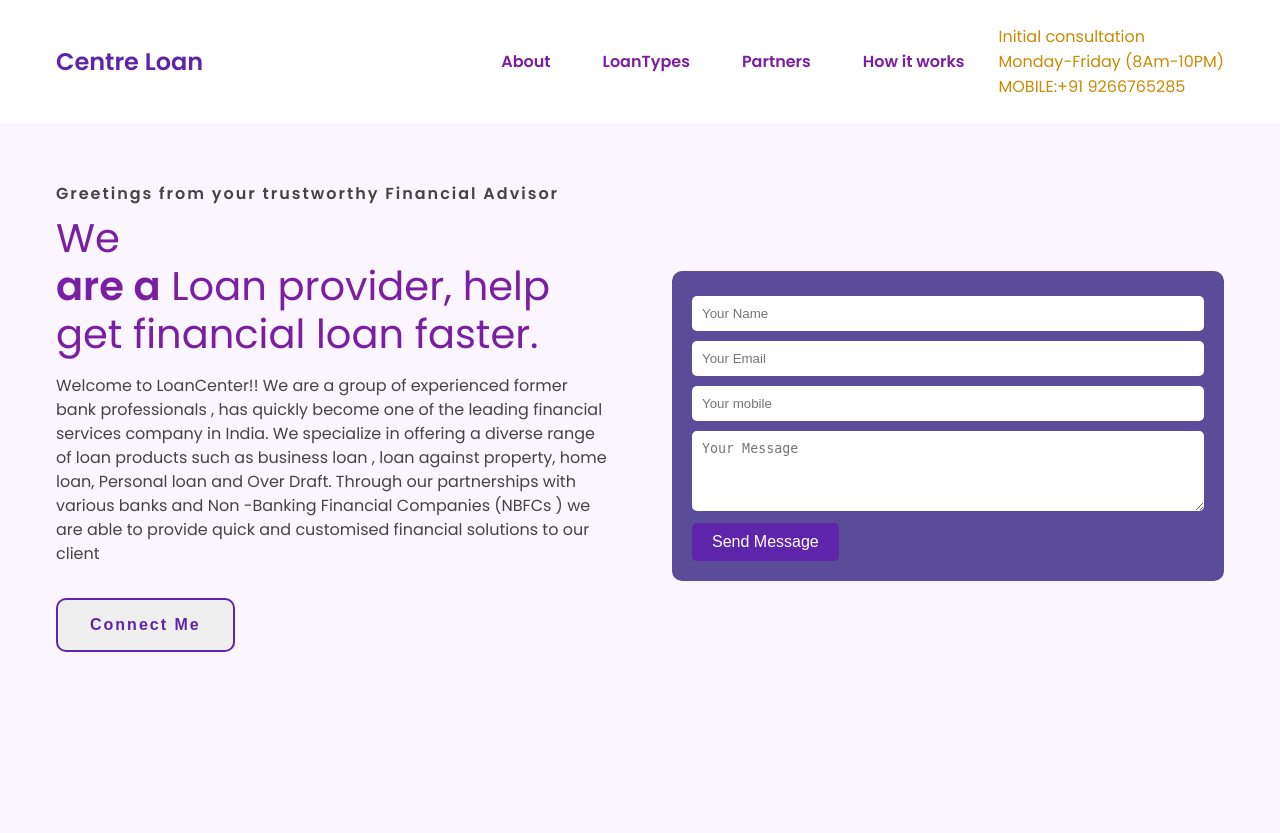
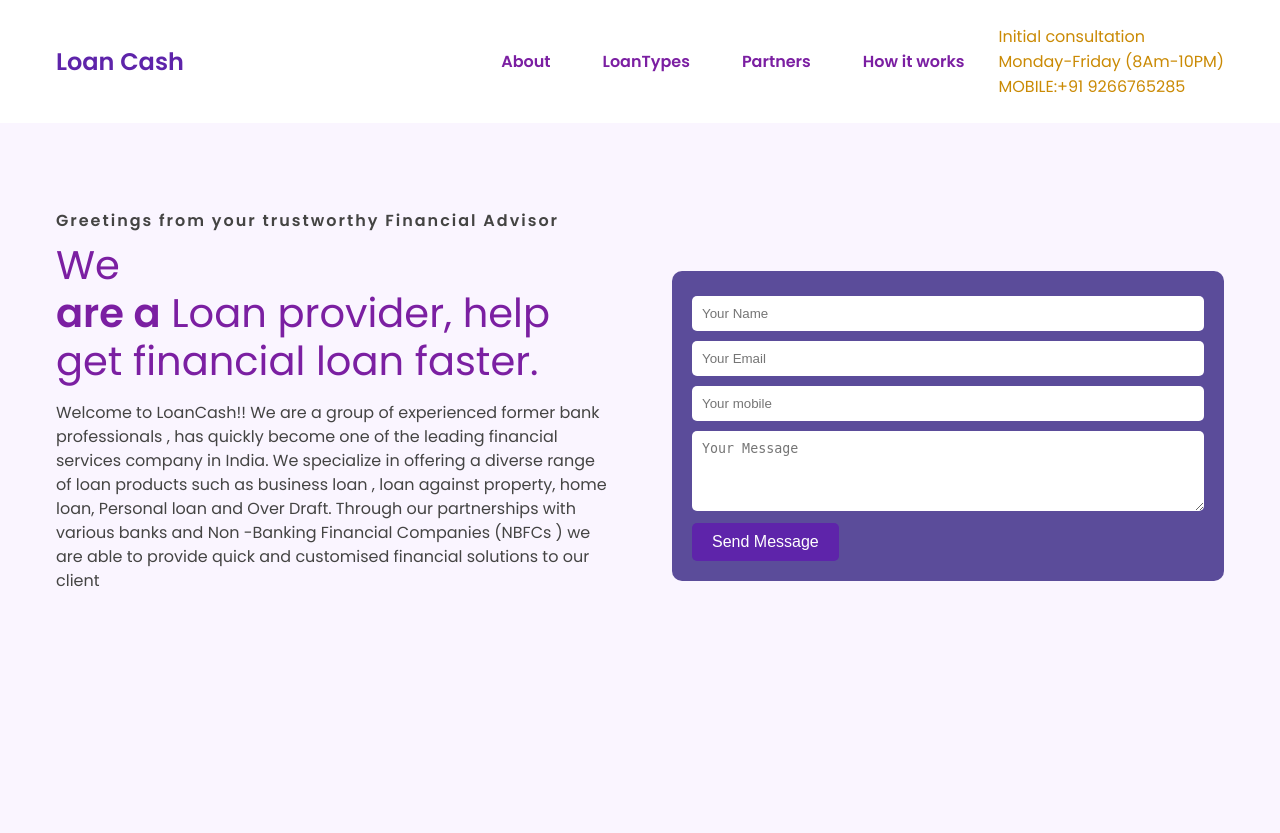
Before and after one commit to b95rkumar/loan-center-website, a Flask app: page / in a window 1280 px wide. Shown: the top 833 px of the page. Run offline with Flask 3, Linux system fonts and the light colour scheme; some libraries are stand-ins or nearby versions.

Commit message:
removed button

```diff
--- a/templates/home.html
+++ b/templates/home.html
@@ -15,7 +15,7 @@
     <!--Navbar-->
     <nav>
       <div class="nav__content">
-        <div class="logo"><a href="#">Centre Loan</a></div>
+        <div class="logo"><a href="#">Loan Cash</a></div>
         <label for="check" class="checkbox">
           <i class="ri-menu-line"></i>
         </label>
@@ -45,14 +45,16 @@
             We<span><br />are a</span> Loan provider, help get financial loan faster.
           </h1>
           <p class="description">
-            Welcome to LoanCenter!! We are a group of experienced former bank professionals , has quickly become one of the leading financial services company in India.
+            Welcome to LoanCash!! We are a group of experienced former bank professionals , has quickly become one of the leading financial services company in India.
             We specialize in offering a diverse range of loan products such as business loan , loan against property, home loan, Personal loan and Over Draft. Through our partnerships with various banks and Non -Banking Financial Companies (NBFCs )
             we are able to provide quick and customised financial solutions to our client
           </p>
-          <div class="action__btns">
 
-            <button class="contact">Connect Me</button>
-          </div>
+<!--          <div class="action__btns">
+
+            <button class="contact">Contact me</button>
+
+          </div>  -->
         </div>
         <div class="hero">
 
```
